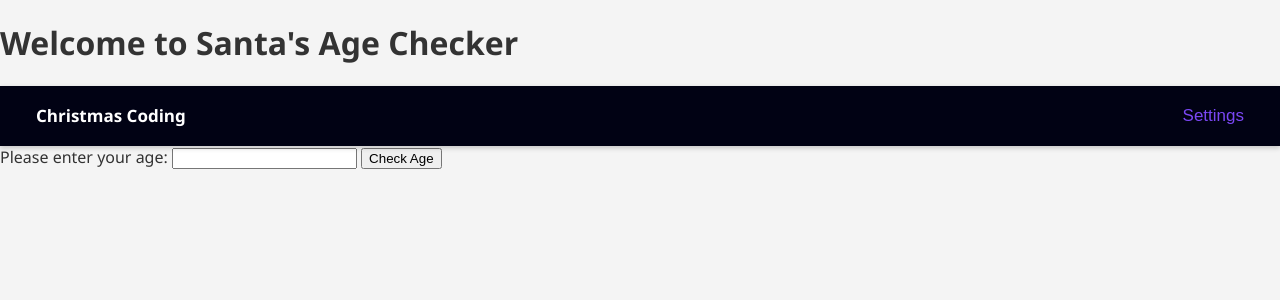
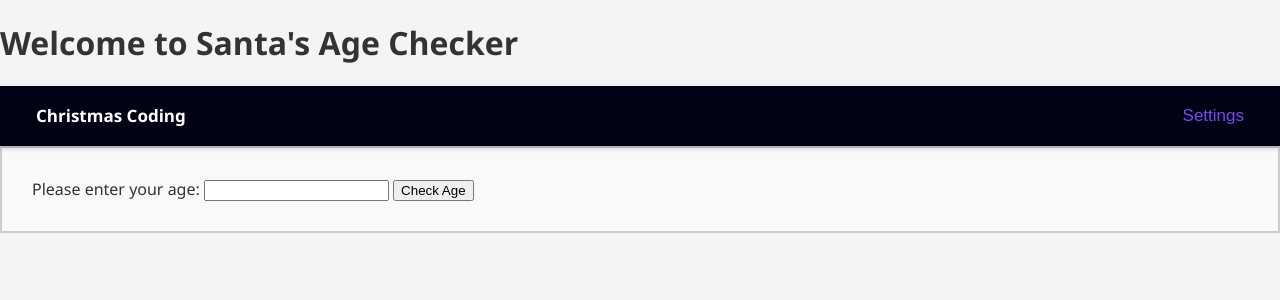
Before and after one commit to Esmith935/christmas-coding, a Flask app: template templates/agechecker.html in a window 1280 px wide. Shown: the top 300 px of the page. Run offline with Flask 3, Linux system fonts and the light colour scheme; the template is opened without the code that fills it, so the values that code supplies are empty.

Commit message:
added a form for age  checker it now works and changed the css to accomadate the form container

```diff
--- a/app.py
+++ b/app.py
@@ -12,5 +12,10 @@ def index():
 
     return render_template('index.html')
 
+@app.route('/agechecker', methods=["GET", "POST"])
+def agechecker():
+    return render_template('agechecker.html')
+
+
 if __name__ == '__main__':
     app.run(debug = True)
--- a/static/styles.css
+++ b/static/styles.css
@@ -199,3 +199,9 @@ body.dark-mode .dropdown-content a {
 body.dark-mode .dropdown-content a:hover {
     background-color: #333;
 }
+
+.form-container {
+    padding: 30px;
+    border: 2px solid #ccc;
+    background-color: #f9f9f9;
+}
--- a/templates/agechecker.html
+++ b/templates/agechecker.html
@@ -24,11 +24,14 @@
     </div>
     </div>
 
-    <form method="POST" action="/agechecker">
-        <label for="age">Please enter your age:</label>
-        <input type="number" id="age" name="age" required>
-        <button type="submit">Check Age</button>
-    </form>
+
+   <div class="form-container">
+     <form method="POST" action="/agechecker">
+            <label for="age">Please enter your age:</label>
+            <input type="number" id="age" name="age" required>
+            <button type="submit">Check Age</button>
+        </form>
+    </div>
 
     {% if result %}
         <h2>{{ result }}</h2>
--- a/templates/index.html
+++ b/templates/index.html
@@ -30,7 +30,7 @@
         <div class="card">
             <h3>Challenge 1</h3>
             <p>Santas age checker</p>
-            <button class="action-btn">Start Challenge 1</button>
+            <a href="/agechecker" class="action-btn">Start Challenge 1</a>
         </div>
 
         <div class="card">
```
